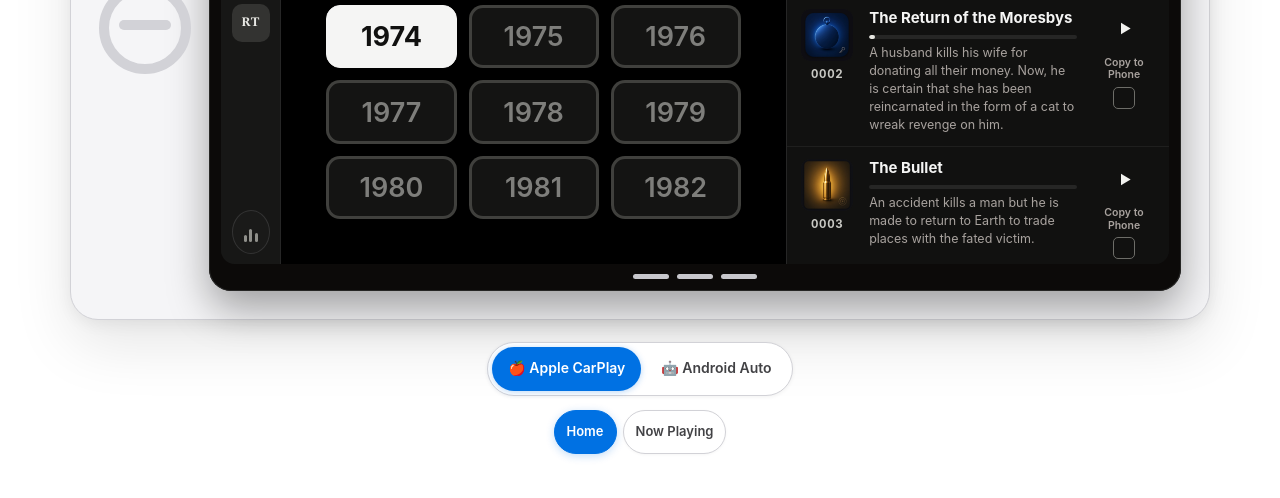
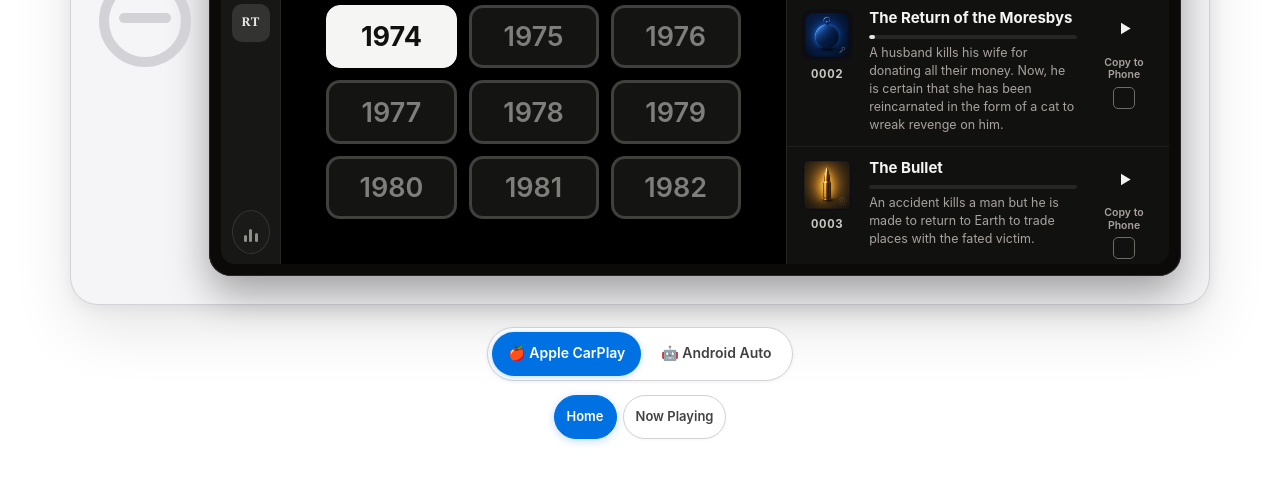
Before and after one commit to scottke18-png/cbs-radio-mystery-theater, a plain HTML site: page index.html in a window 1280 px wide. Shown: the part 552-1050 px from the top of the page. Drawn offline with nearby package versions, Linux system fonts and the light colour scheme.

Commit message:
Add files via upload

```diff
--- a/index.html
+++ b/index.html
@@ -212,8 +212,6 @@
   .tbtn.small{width:44px;height:44px;font-size:14px}
   .tbtn.on{color:#f2f2ef;border-color:#e6e6e1}
   .speed{margin-left:auto;font-size:12px;color:#d6d3d1;background:#1a1a19;border:1px solid #333;padding:9px 11px;border-radius:999px;cursor:pointer;font-weight:700}
-  .bezel-foot{display:flex;justify-content:center;gap:8px;padding-top:10px}
-  .bezel-foot span{width:36px;height:5px;border-radius:99px;background:#c7c7cc}
   @media(max-width:640px){.car-wrap{padding:14px;border-radius:22px}}
   .screen-note{margin-top:14px;display:flex;gap:12px;flex-wrap:wrap}
   .note{flex:1;min-width:220px;background:#ffffff;border:1px solid var(--line);border-radius:16px;padding:14px 16px;font-size:13.5px;color:var(--ink2);line-height:1.55}
@@ -441,7 +439,6 @@
               <div class="main" id="mainPane"></div>
             </div>
           </div>
-          <div class="bezel-foot" aria-hidden="true"><span></span><span></span><span></span></div>
         </div>
       </div>
       <div class="screen-note">
```
